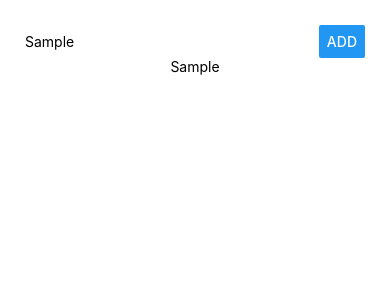
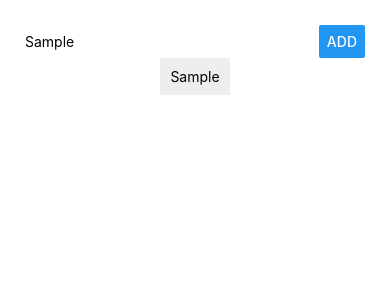
Before and after one commit to masenmatthews/ReactNative_FirstProject_AwesomePlaces-, a React Native app: screen / in a window 390 px wide. Both pictures are taken after typing "Sample" into the empty fields and a click on the button "ADD". Shown: the top 300 px of the page. Built offline with nearby package versions, Linux system fonts and the light colour scheme.

Commit message:
fix bugs, edit styling

```diff
--- a/App.js
+++ b/App.js
@@ -1,5 +1,6 @@
-import React from 'react';
+import React, { Component } from 'react';
 import { StyleSheet, Text, View, TextInput, Button } from 'react-native';
+import ListItem from './src/components/ListItem/ListItem';
 
 export default class App extends React.Component {
   state = {
@@ -26,7 +27,7 @@
 
   render() {
     const placesOutput = this.state.places.map((place, i) => (
-      <Text key={i}>{place}</Text>
+      <ListItem key={i} placeName={place} />
     ));
     return (
       <View style={styles.container}>
--- /dev/null
+++ b/src/components/ListItem/ListItem.js
@@ -0,0 +1,18 @@
+import React from 'react';
+import { View, Text, StyleSheet } from 'react-native';
+
+const listItem = (props) => (
+  <View style={styles.listItem}>
+    <Text>{props.placeName}</Text>
+  </View>
+);
+
+const styles = StyleSheet.create({
+    listItem: {
+      width: "100%",
+      padding: 10,
+      backgroundColor: "#eee"
+    }
+  });
+
+export default listItem;
```
Also changed, not shown: 255 other files (tests, documents, lock files or other folders).
